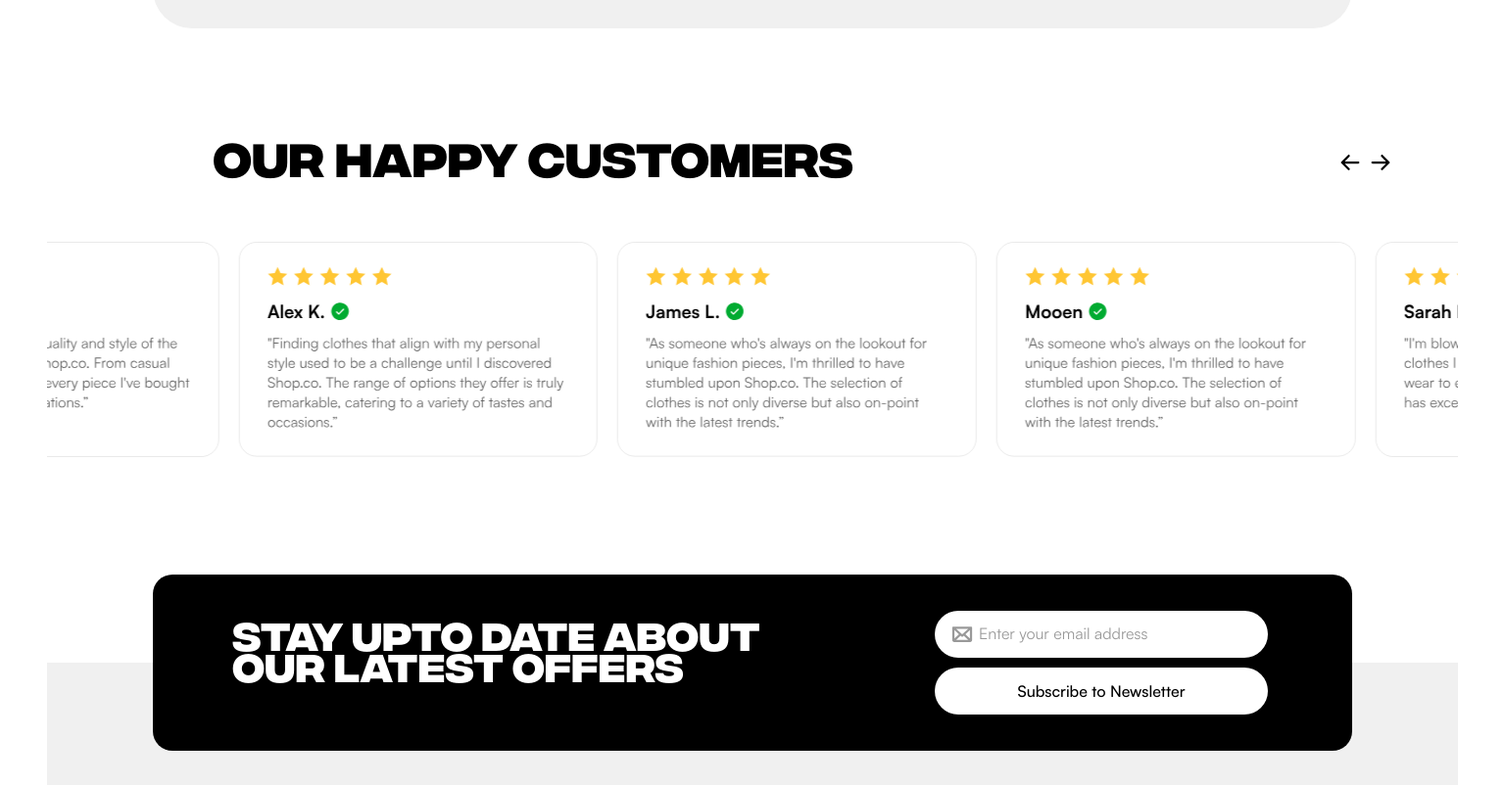
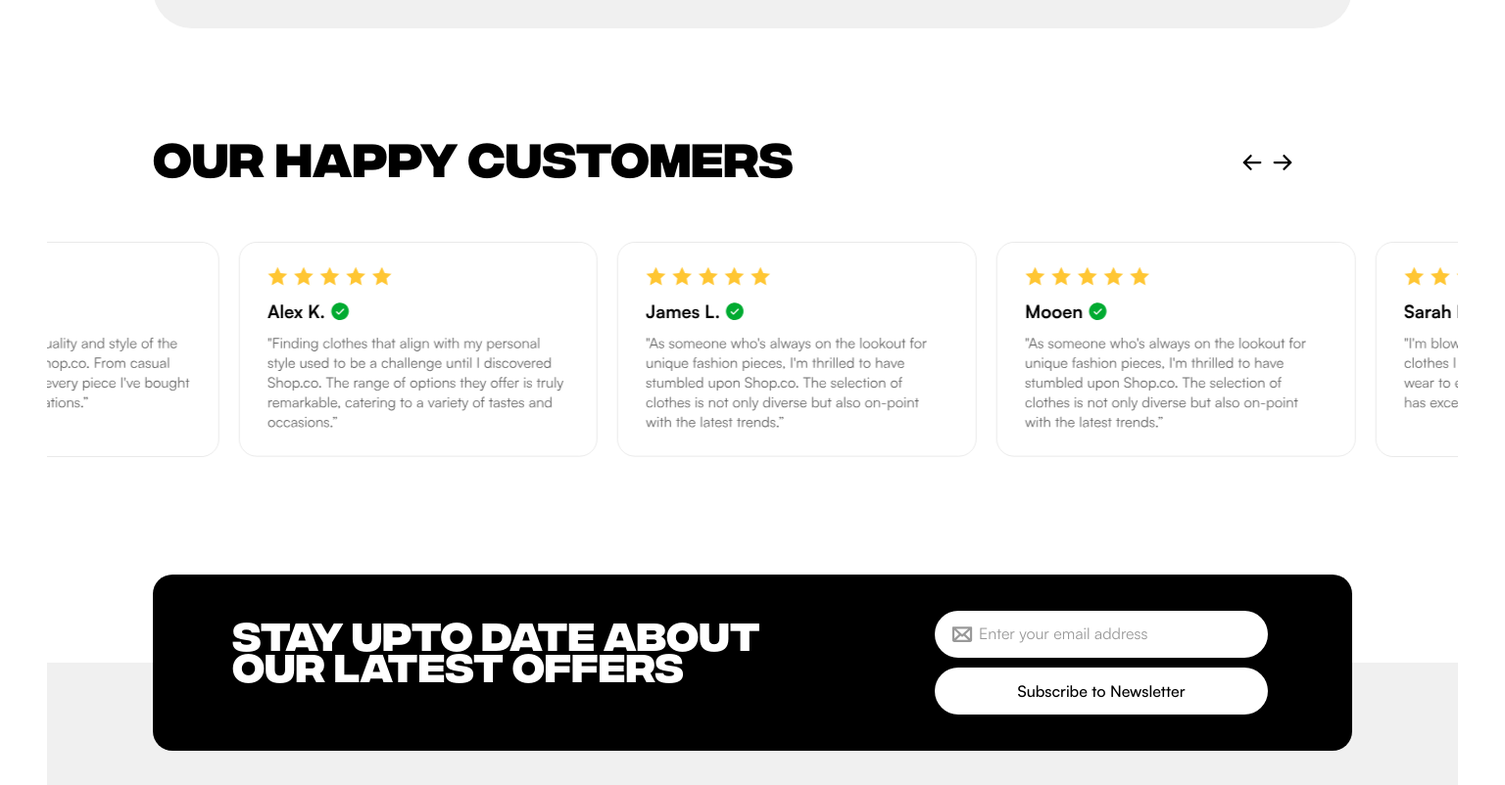
Before and after one commit to mathdio/shop-co-project, a website: page index.html in a window 1536 px wide. Shown: the part 3241-4043 px from the top of the page at 98% size. Drawn offline with Linux system fonts and the light colour scheme; files whose address does not match are found by name.

Commit message:
style: reviews buttons fixed

```diff
--- a/index.css
+++ b/index.css
@@ -6,6 +6,8 @@
 
   body {
     background-color: white;
+
+    /* border: 1px solid red; */
     font-family: Satoshi Regular , serif;
     margin: auto;
     overflow-x: hidden;
@@ -923,10 +925,11 @@
 
   .reviews-title {
     font-size: 48px;
+    margin: 0;
   }
 
   .reviews-button-right, .reviews-button-left {
-    margin-right: 7.5%;
+    margin-right: 14%;
     margin-top: 25px;
     position: absolute;
     right: 0;
@@ -935,7 +938,7 @@
 
 
   .reviews-button-left {
-    margin-right: 9.5%;
+    margin-right: 16%;
   }
 
   .reviews-div {
```
